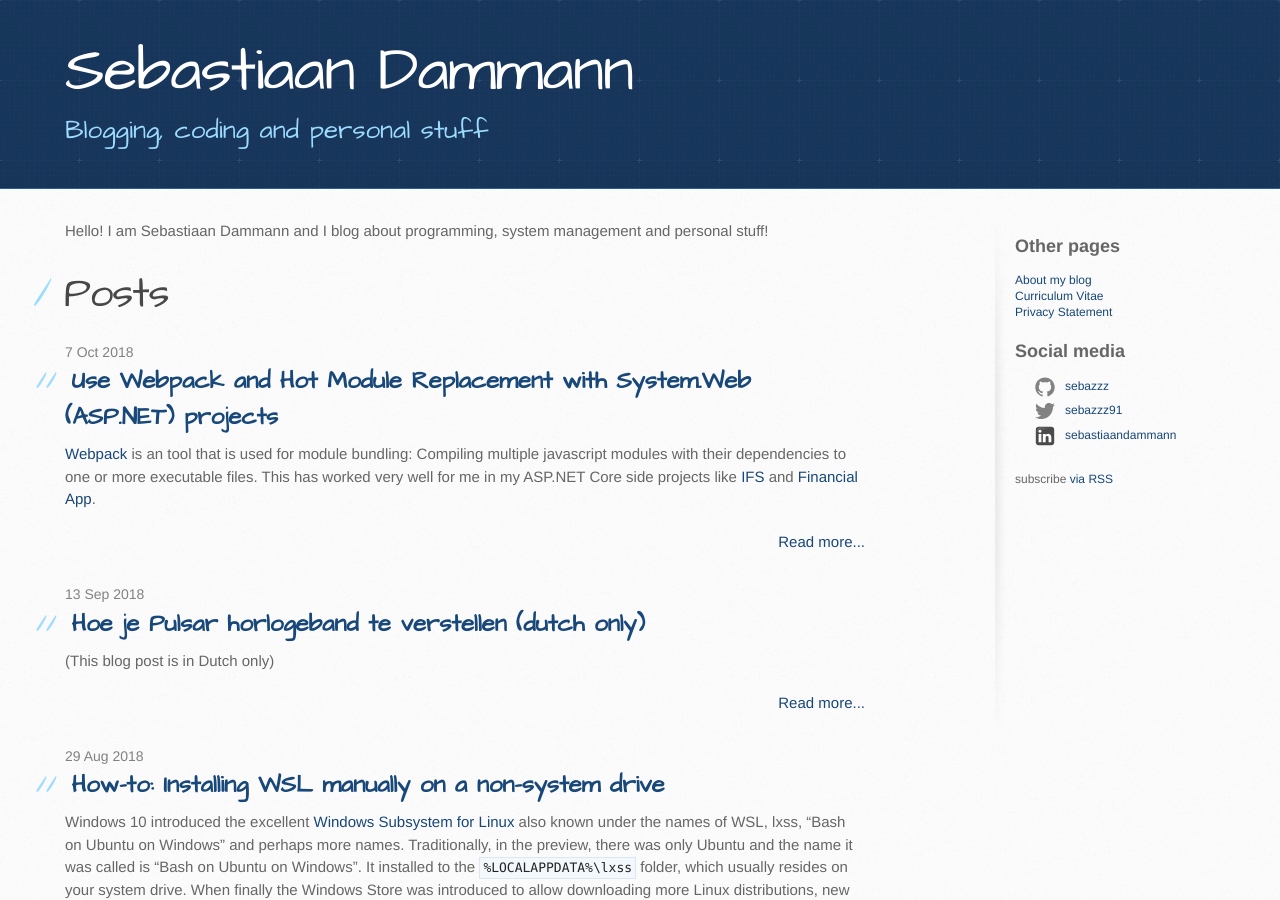
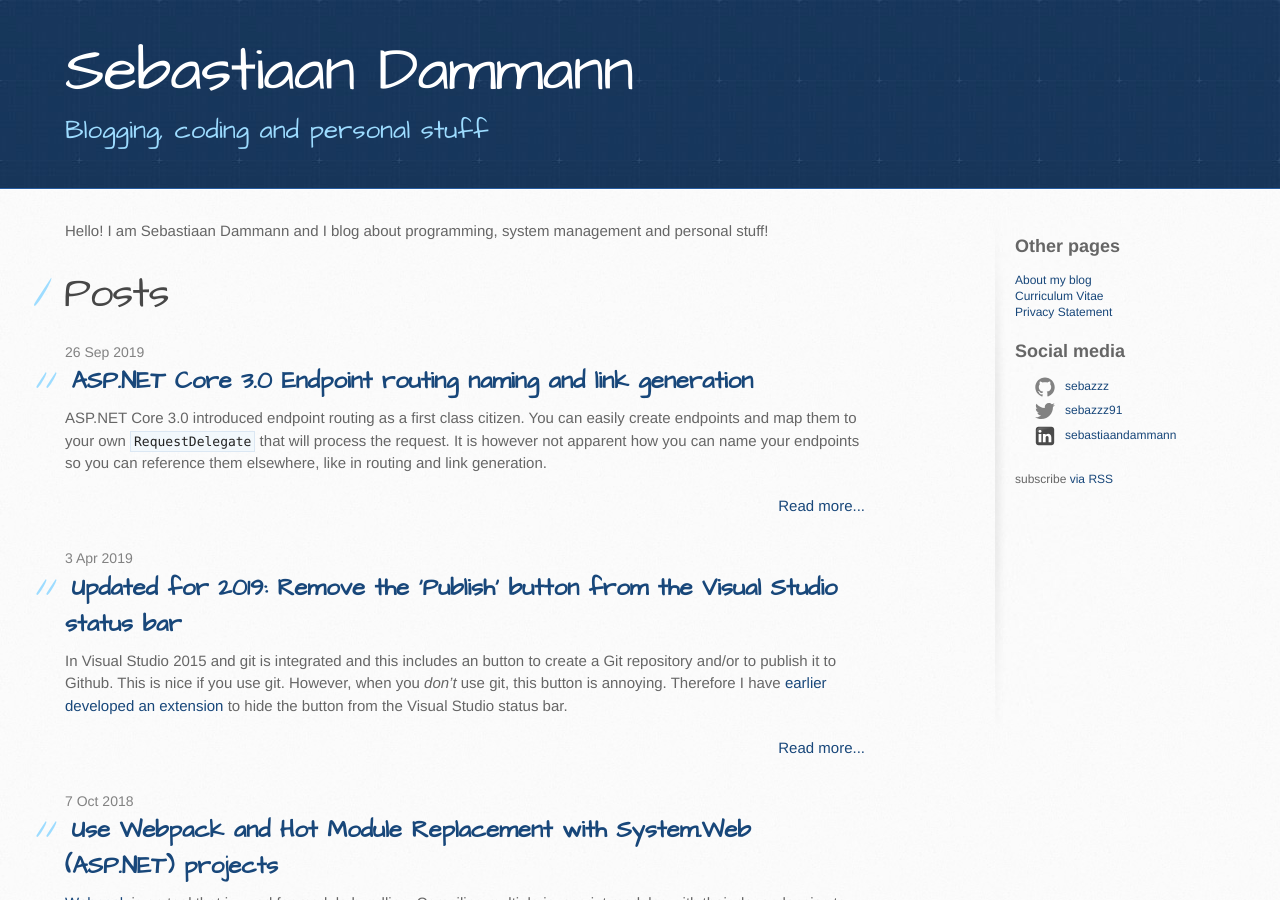
Before and after one commit to Sebazzz/sebazzz.github.io, a Jekyll site: the page built from index.html, in a window 1280 px wide and 900 px high. Built offline with Jekyll 4.4.1, drawn with Linux system fonts in a browser that asks for light colours; comment, search, counter and statistics services are not loaded; some of the changed text lies outside the part shown.

Commit message:
Blogged: endpoint routing

````diff
--- a/_posts/2019-04-03-remove-the-publish-button-from-visual-studio-updated.md
+++ b/_posts/2019-04-03-remove-the-publish-button-from-visual-studio-updated.md
@@ -1,7 +1,7 @@
 ---
 layout: post
 title:  "Updated for 2019: Remove the 'Publish' button from the Visual Studio status bar"
-date:   2010-04-03 20:00:00 +0200
+date:   2019-04-03 20:00:00 +0200
 ---
 
 In Visual Studio 2015 and git is integrated and this includes an button to create a Git repository and/or to publish it to Github. This is nice if you use git. However, when you *don't* use git, this button is annoying. Therefore I have [earlier developed an extension](/blog/2016/07/23/remove-the-publish-button-from-visual-studio) to hide the button from the Visual Studio status bar.
--- /dev/null
+++ b/_posts/2019-09-26-aspnet-core-3-endpoint-routing-naming.md
@@ -0,0 +1,70 @@
+---
+layout: post
+title:  "ASP.NET Core 3.0 Endpoint routing naming and link generation"
+date:   2019-09-26 20:00:00 +0200
+---
+
+ASP.NET Core 3.0 introduced endpoint routing as a first class citizen. You can easily create endpoints and map them to your own `RequestDelegate` that will process the request. It is however not apparent how you can name your endpoints so you can reference them elsewhere, like in routing and link generation.
+
+I upgraded my [IFS](https://github.com/Sebazzz/IFS) project to ASP.NET Core 3.0 with endpoint routing. In the project I use a handler that will take the HTTP upload request and process it.
+
+I mapped the endpoint like this:
+
+``` C#
+app.UseEndpoints(endpoints =>
+{
+    endpoints.Map("upload/handler/{fileIdentifier}", UploadHandler.ExecuteAsync)
+	// [...]
+    endpoints.MapControllers();
+    endpoints.MapDefaultControllerRoute();
+});
+
+```
+
+However, I couldn't reference this endpoint from a form or any other place where I needed link generation:
+
+``` HTML
+<form asp-route="????" />
+```
+
+None of the overloads of the `endpoints` object support naming, nor does the `IEndpointConventionBuilder` that is returned from the `Map` call. I downloaded the MVC source code, and explored how any routing attributes where added to the endpoint mapping.
+
+To name your endpoint, you need to attach metadata to it using the `IEndpointConventionBuilder`. You need `EndpointNameMetadata` and `RouteNameMetadata` which both accept a name as string.
+
+You can use it like this:
+
+``` C#
+endpoints.Map("upload/handler/{fileIdentifier}", UploadHandler.ExecuteAsync)
+         .WithMetadata(
+			new EndpointNameMetadata("UploadHandler"),
+			new RouteNameMetadata("UploadHandler")
+	     )
+```
+
+The `RouteNameMetadata` metadata is used when creating routes and `EndpointNameMetadata` when using the `GetByName` method of the `LinkGenerator` class. You can create an extension method for convenience:
+
+``` C#
+public static IEndpointConventionBuilder WithName(this IEndpointConventionBuilder endpointBuilder,string endpointName)
+{
+    return endpointBuilder.WithMetadata(
+                new EndpointNameMetadata(endpointName),
+                new RouteNameMetadata(endpointName)
+           );
+}
+```
+
+Which allows you to:
+
+``` C#
+endpoints.Map("route/to/handler/{routeArgument}", MyHandler.ExecuteAsync)
+         .WithName("MyHandler")
+```
+
+And then:
+
+``` HTML
+<a asp-route="MyHandler"></a> <!-- or: -->
+<form asp-route="MyHandler"></form>
+```
+
+I hope this helps anyone who runs into the same issue. Happy coding!
````
